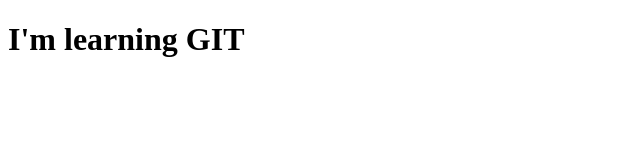
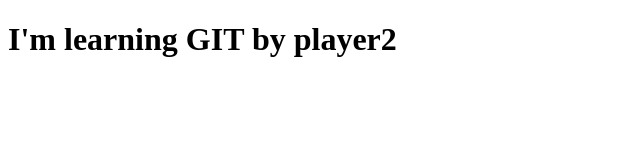
Before and after one commit to SHARAVANAKUMARN/trialbd, a plain HTML site: page index.html in a window 1280 px wide. Shown: the whole page, without its empty margins (0-640 px from the left). Drawn offline with Linux system fonts and the light colour scheme.

Commit message:
Update index.html

```diff
--- a/index.html
+++ b/index.html
@@ -6,6 +6,6 @@
     <title>Document</title>
 </head>
 <body>
-    <h1>I'm learning GIT</h1>
+    <h1>I'm learning GIT by player2</h1>
 </body>
 </html>
```
